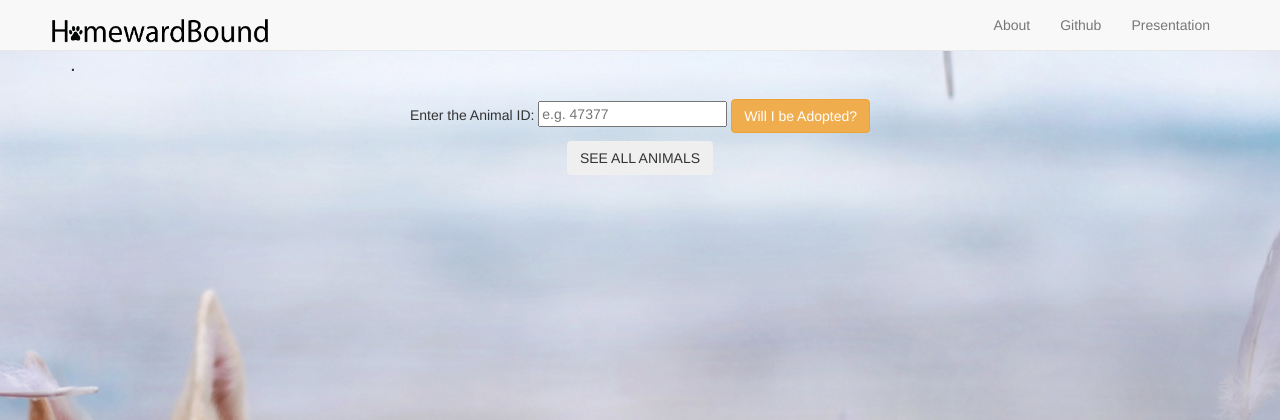
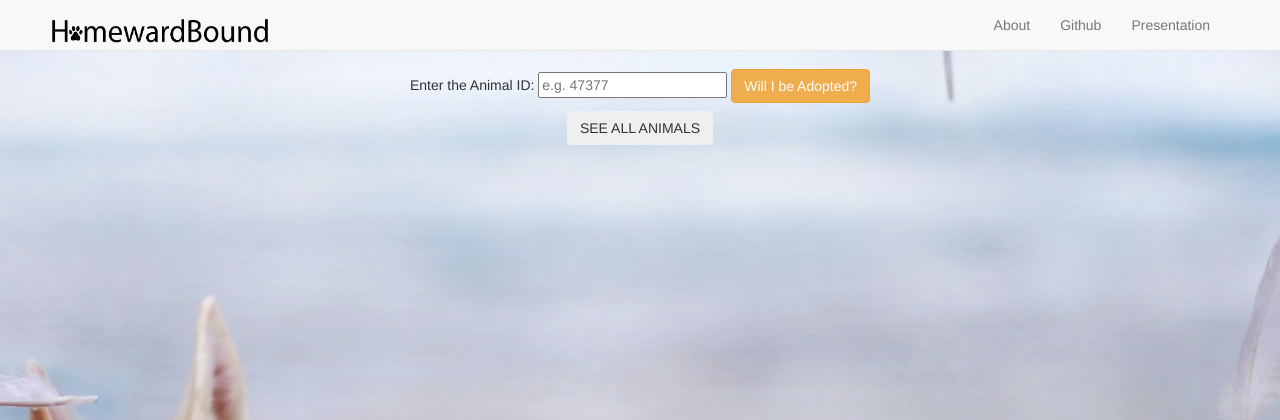
Before and after one commit to lijenniferx/HomewardBound, a Flask app: page /home in a window 1280 px wide. Shown: the top 420 px of the page. Run offline with Flask 2, Linux system fonts and the light colour scheme; some libraries are stand-ins or nearby versions.

Commit message:
Some changes to the html files

```diff
--- a/FrontEnd/app/templates/error.html
+++ b/FrontEnd/app/templates/error.html
@@ -26,7 +26,7 @@
   <body>
     <style type="text/css">
       body { background-image: url(static/PetPics/background.jpg);
-        background-size: 100% 840px;
+        background-size: 100% 860px;
       background-repeat:no-repeatdisplay:compact;}
     </style>
     <div class="navbar navbar-default navbar-fixed-top" role="navigation">
@@ -57,7 +57,7 @@
 
       <div class="starter-template">
         <h1></h1>
-        <p class="lead">A tool for predicting and promoting dog adoption.<br>.</p>
+        <p class="lead">A tool for predicting and promoting dog adoption<br></p>
       </div>
 
     <div>
--- a/FrontEnd/app/templates/home.html
+++ b/FrontEnd/app/templates/home.html
@@ -26,7 +26,7 @@
   <body>
     <style type="text/css">
       body { background-image: url(static/PetPics/background.jpg);
-        background-size: 100% 840px;
+        background-size: 100% 860px;
       background-repeat:no-repeatdisplay:compact;}
     </style>
     <div class="navbar navbar-default navbar-fixed-top" role="navigation">
@@ -57,7 +57,7 @@
 
       <div class="starter-template">
         <h1></h1>
-        <p class="lead">A tool for predicting and promoting dog adoption.<br>.</p>
+        <p class="lead">A tool for predicting and promoting dog adoption<br></p>
       </div>
 
     <div>
```
